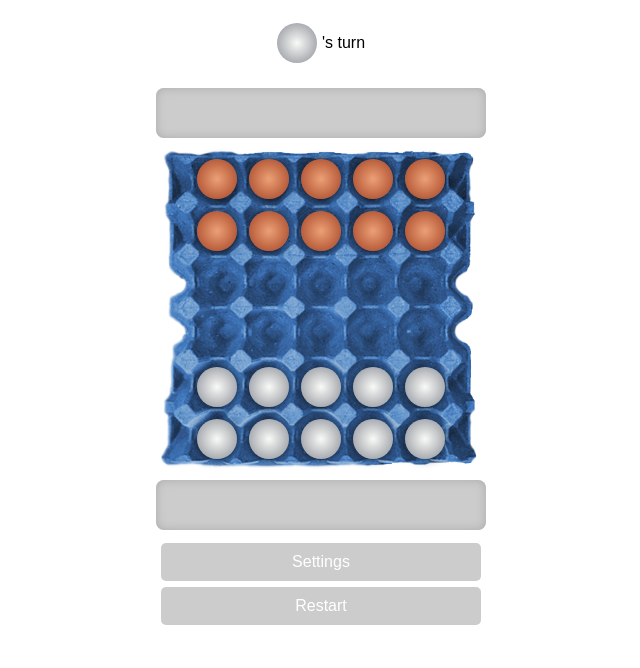
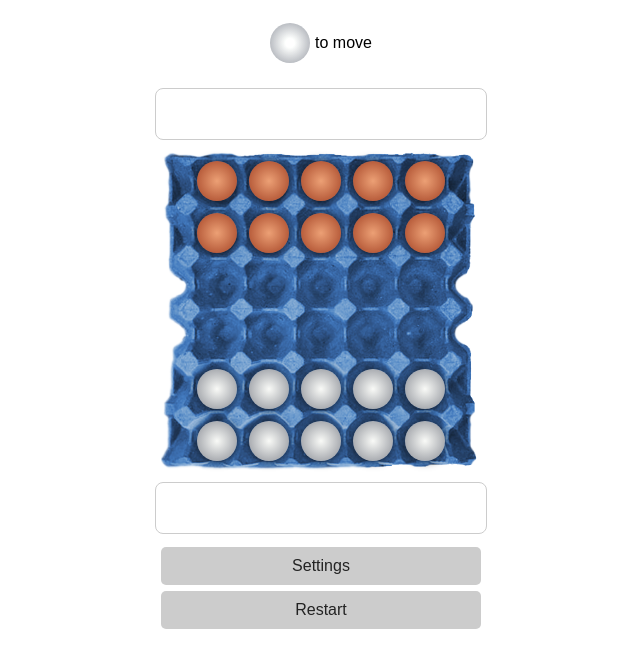
Before and after one commit to keijeizei/cheggs, a Vue app: page / in a window 1280 px wide. Shown: the top 668 px of the page, without its empty margins (319-959 px from the left). Built offline with nearby package versions, Linux system fonts and the light colour scheme.

Commit message:
Improve colors

```diff
--- a/src/App.vue
+++ b/src/App.vue
@@ -22,7 +22,7 @@
       <template v-if="!winner">
         <div v-if="currentPlayer === 'white'" class="piece white"></div>
         <div v-else class="piece black"></div>
-        <p>'s turn</p>
+        <p>to move</p>
       </template>
       <template v-else>
         <div v-if="winner === 'white'" class="piece white"></div>
@@ -98,6 +98,7 @@ class Egg {
     this.y_pos = y_pos;
     this.is_selected = false;
     this.is_captured = is_captured;
+    // moves are stored as 1, captures are stored as an array of coordinates
     this.available_moves = Array(MAX_ROWS)
       .fill()
       .map(() => Array(MAX_COLS).fill(null));
@@ -474,7 +475,7 @@ const toggleModal = () => {
   is_modal_open.value = !is_modal_open.value;
 };
 
-// GAME START
+// ================================ GAME START ================================
 board.calculateAllPossibleMoves();
 </script>
 
@@ -490,12 +491,13 @@ button {
   border: none;
   border-radius: 5px;
   background-color: #ccc;
-  color: white;
+  color: #232323;
   font-size: 16px;
   cursor: pointer;
 }
 
 button:hover {
+  color: white;
   background-color: #eca075;
 }
 
@@ -543,6 +545,11 @@ button:hover {
   box-shadow: 0 0 10px 0px rgba(0, 0, 0, 0.75);
 }
 
+.taken-container .piece,
+.current-player-container .piece {
+  filter: brightness(1.1);
+}
+
 .white {
   background: radial-gradient(circle, #f9faf7, #9fa2a8 80%, #733625 100%);
 }
@@ -571,16 +578,17 @@ button:hover {
 
 .taken-container {
   display: flex;
+  flex-wrap: wrap;
   gap: 5px;
   justify-content: center;
   width: 320px;
-  height: 40px;
+  min-height: 40px;
   margin: 10px;
   padding: 5px;
-  background-color: #ccc;
-  /* border: 1px solid #6f6f6f; */
+  /* background-color: #ccc; */
+  border: 1px solid #ccc;
   border-radius: 8px;
-  box-shadow: inset 0 0 10px #aaa;
+  /* box-shadow: inset 0 0 10px #aaa; */
 }
 
 .about-text {
```
